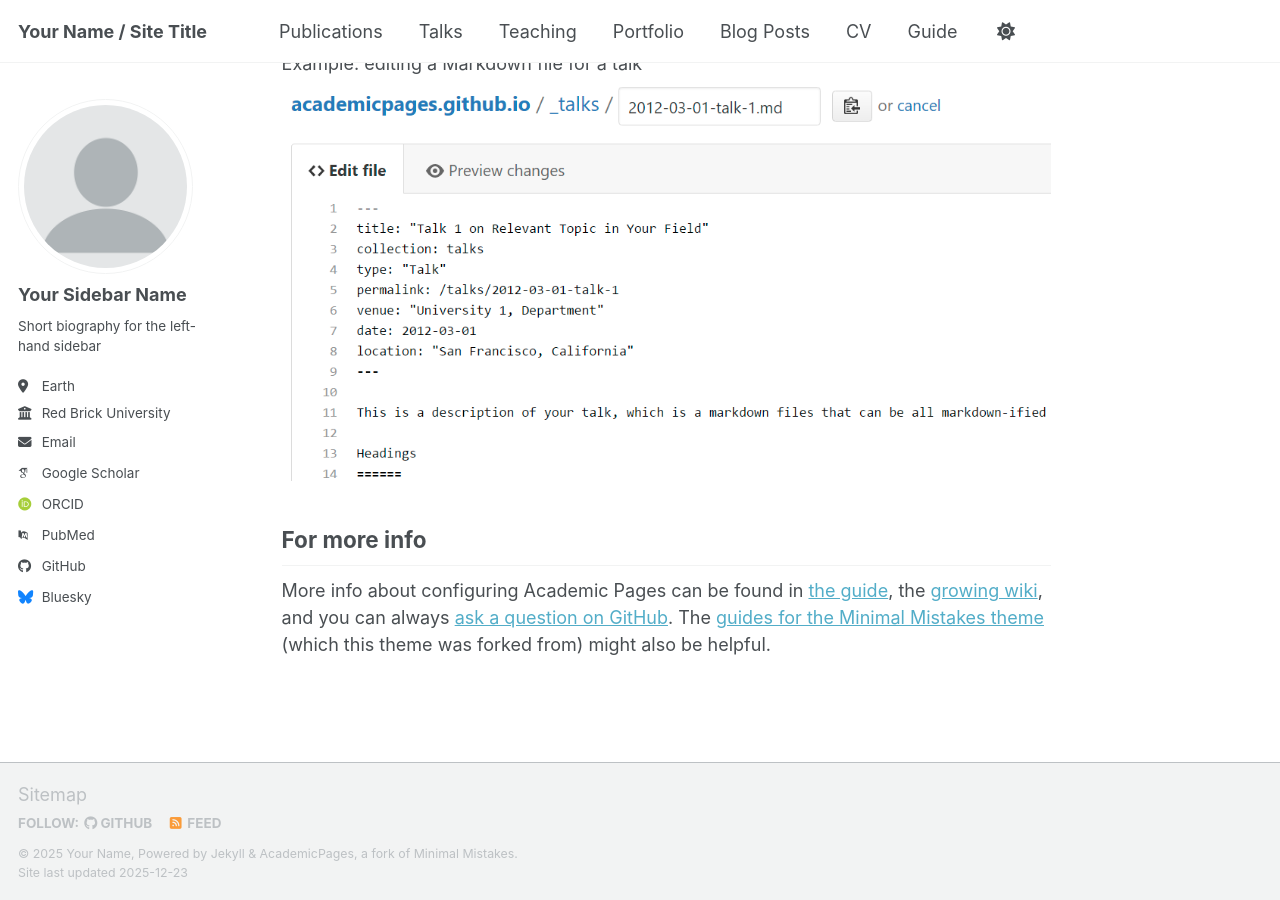
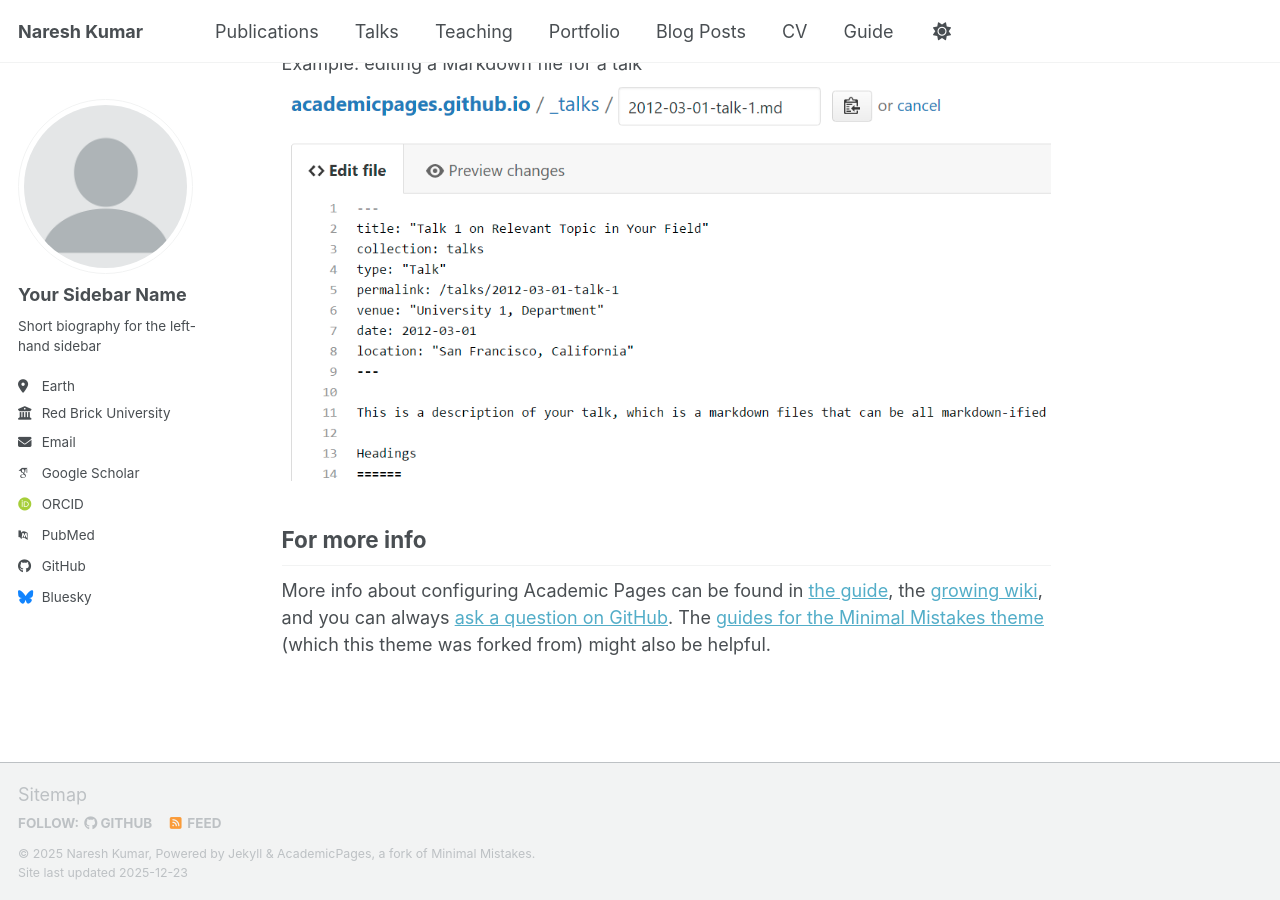
Before and after one commit to nkumar05/nkumar.github.io, a Jekyll site: the page built from _pages/about.md, in a window 1280 px wide and 900 px high, scrolled down 2718 px. Built offline with Jekyll 4.4.1, drawn with Linux system fonts in a browser that asks for light colours; some web fonts are replaced; a script bundle is joined from its source files by our own code; library files that are not in the unit come from our copies.

Commit message:
Update _config.yml

```diff
--- a/_config.yml
+++ b/_config.yml
@@ -9,14 +9,14 @@
 # Basic Site Settings
 locale                   : "en-US"
 site_theme               : "default" # the available themes options are "default", "air", "sunrise", "mint", "dirt" and "contrast"
-title                    : "Your Name / Site Title"
+title                    : "Naresh Kumar"
 title_separator          : "-"
-name                     : &name "Your Name"
+name                     : &name "Naresh Kumar"
 description              : &description "Your Name's academic portfolio"   # Update this with a general description of your site, this is the default if not overridden by a page
-url                      : https://academicpages.github.io # The base hostname & protocol for your site e.g. "https://[your GitHub username].github.io",
+url                      : https://nkumar05.github.io # The base hostname & protocol for your site e.g. "https://[your GitHub username].github.io",
                                                            # or if you already have some other page hosted on Github then use "https://[your GitHub username].github.io/[Your Repo Name]"
 baseurl                  : "" # the subpath of your site, e.g. "/blog"
-repository               : "academicpages/academicpages.github.io"
+repository               : "nkumar05/nkumar.github.io"
 
 # Site Author - The following control what appear as part of the author content on the side bar.
 #               If a field is blank the icon and link will not appear, otherwise it will be shown.
```
